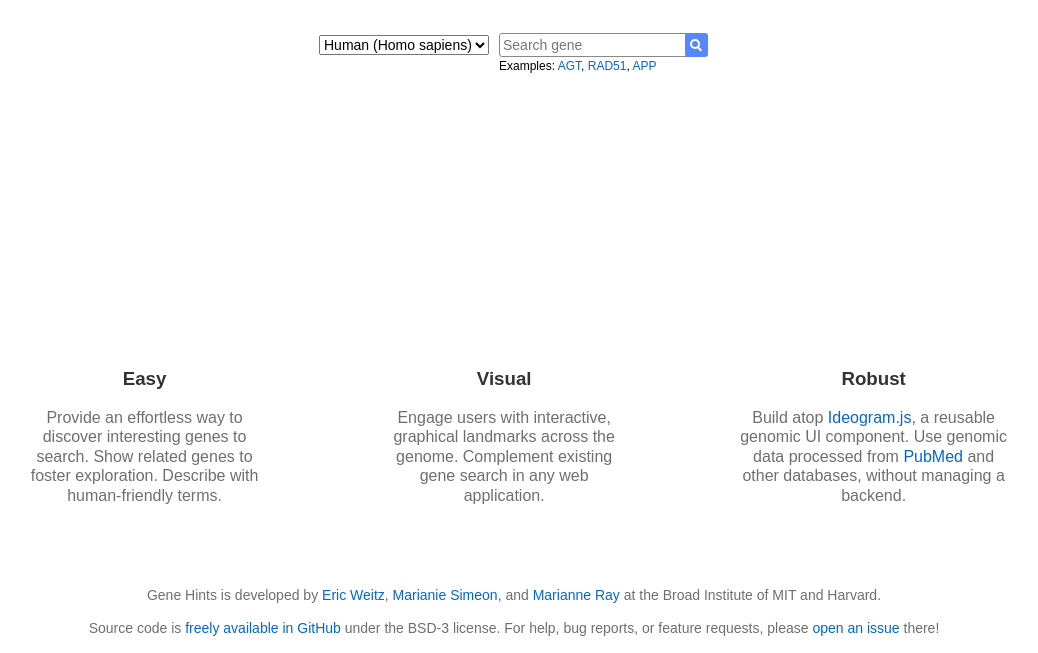
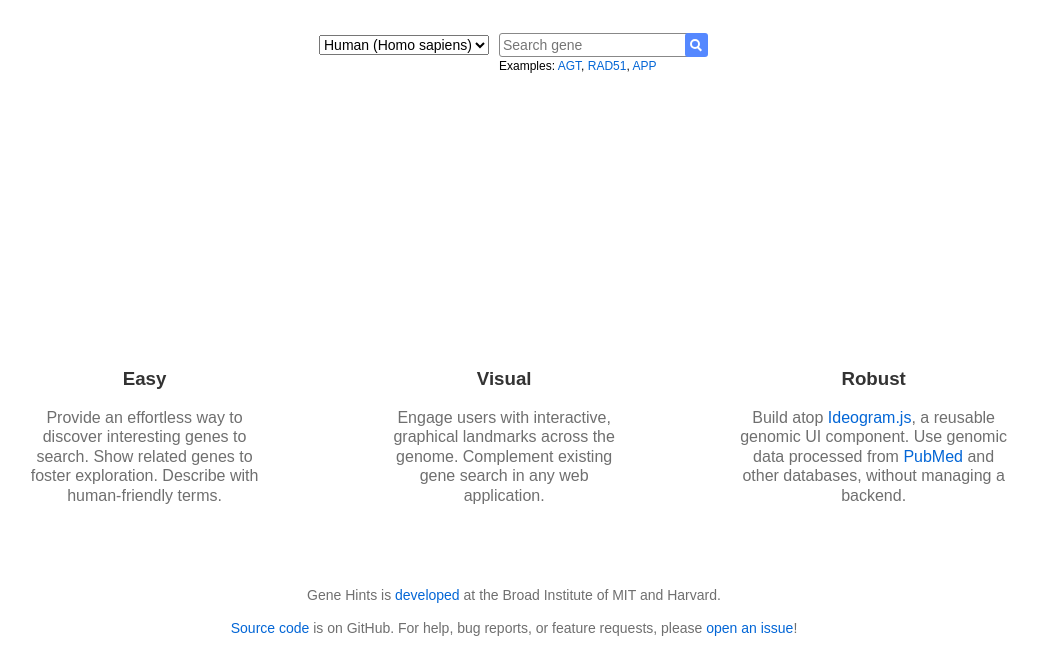
Before and after one commit to broadinstitute/gene-hints, a website: page ui/index.html in a window 1280 px wide. Shown: the part 189-842 px from the top of the page, without its empty margins (126-1164 px from the left). Drawn offline with Linux system fonts and the light colour scheme; no server answers.

Commit message:
Condense footer

```diff
--- a/ui/index.html
+++ b/ui/index.html
@@ -157,8 +157,8 @@
       <div><h3>Robust</h3> Build atop <a href="https://github.com/eweitz/ideogram" target="_blank">Ideogram.js</a>, a reusable genomic UI component.  Use genomic data processed from <a href="https://ncbi.nlm.nih.gov/pubmed" target="_blank">PubMed</a> and other databases, without&nbsp;managing a backend.</div>
     </div>
     <div style="margin-top: 80px;">
-      <p class="by">Gene Hints is developed by&nbsp;<a href="https://github.com/eweitz" target="_blank">Eric Weitz</a>,&nbsp;<a href="https://github.com/Marianie-Simeon" target="_blank">Marianie Simeon</a>,&nbsp;and&nbsp;<a href="https://github.com/MarianneRay" target="_blank">Marianne Ray</a>&nbsp;at the Broad Institute of MIT and Harvard.</p>
-      <p class="by">Source code is&nbsp;<a href="https://github.com/broadinstitute/gene-hints" target="_blank">freely available in GitHub</a>&nbsp;under the BSD-3 license.  For help, bug reports, or feature requests, please&nbsp;<a href="https://github.com/broadinstitute/gene-hints/issues" target="_blank">open an issue</a>&nbsp;there!</p>
+      <p class="by">Gene Hints is&nbsp;<a href="https://github.com/broadinstitute/gene-hints/graphs/contributors">developed</a>&nbsp;at the Broad Institute of MIT and Harvard.</p>
+      <p class="by"><a href="https://github.com/broadinstitute/gene-hints" target="_blank">Source code</a>&nbsp;is on GitHub.  For help, bug reports, or feature requests, please&nbsp;<a href="https://github.com/broadinstitute/gene-hints/issues" target="_blank">open an issue</a>!</p>
     </div>
   </div>
   <script type="text/javascript">
```
